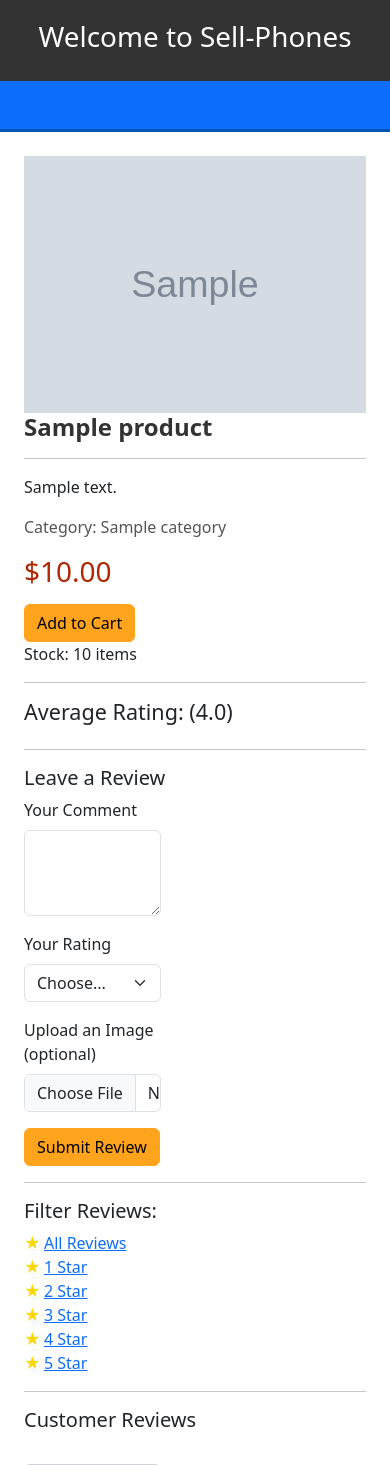
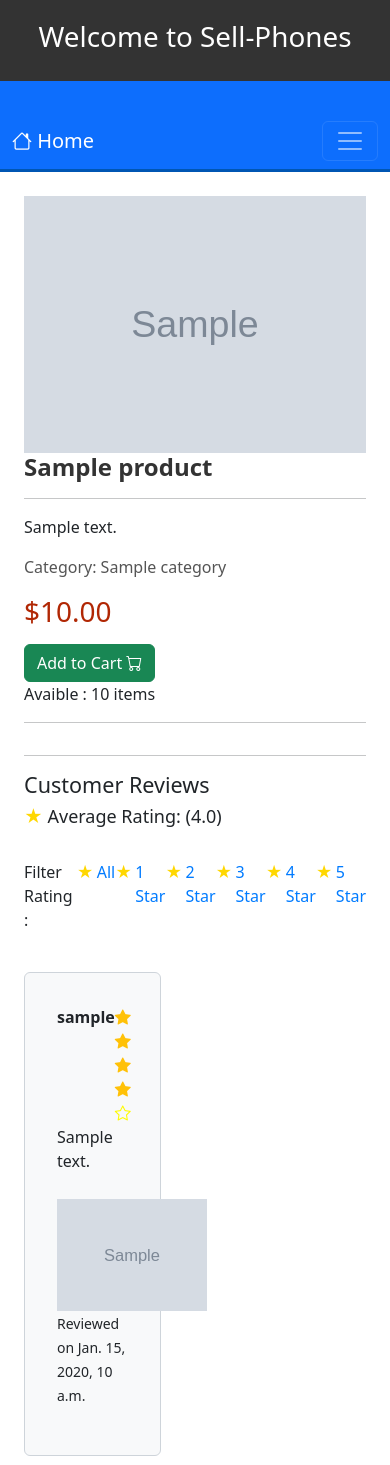
Before and after one commit to pehgamarra/e-commerce-django-mysql, a Django app: page /product/1/ in a window 390 px wide. Shown: the top 1465 px of the page. Run offline with Django 5.2, Linux system fonts and the light colour scheme; tables that the repository leaves empty hold one stand-in row (values such as "Sample post"); grey boxes marked "Sample" are stand-in pictures; some libraries are stand-ins or nearby versions.

Commit message:
some styles for cellphone and adjust on product details static

```diff
--- a/store/static/css/product_detail.css
+++ b/store/static/css/product_detail.css
@@ -70,11 +70,27 @@
     padding-left: 20px;
 }
 
+.star-list a {
+    text-decoration: none;
+    color: #007bff;
+}
+
 .star-list li:before {
     content: "★";
     color: gold;
     position: absolute;
     left: 0;
+}
+
+.Rating {
+    font-size: large;
+}
+
+.Rating::before {
+    content: "★";
+    color: gold;
+    position: inherit;
+    right: 0;
 }
 
 .review-form {
--- a/store/static/css/styles.css
+++ b/store/static/css/styles.css
@@ -75,7 +75,7 @@ footer p {
     height: auto;
     object-fit: cover;
 }
-
+/* Products page*/
 .product-list {
     display: flex;
     flex-wrap: wrap;
@@ -334,8 +334,6 @@ footer p {
     align-items: center;
 }
 
-
-
 .category-select {
     width: 50%;
     max-width: 150px;
@@ -400,4 +398,5 @@ footer p {
         padding: 8px 15px;
         font-size: 14px;
     }
+
 }
--- a/templates/store/base.html
+++ b/templates/store/base.html
@@ -18,13 +18,13 @@
     </header>
     <nav class="navbar navbar-expand-lg navbar-dark bg-primary">
         <div class="container">
+            <a class="navbar-brand" href="{% url 'home' %}"><i class="bi bi-house"></i> Home</a>
+            <!-- Botão de colapso -->
+            <button class="navbar-toggler" type="button" data-bs-toggle="collapse" data-bs-target="#navbarNav" aria-controls="navbarNav" aria-expanded="false" aria-label="Toggle navigation">
+                <span class="navbar-toggler-icon"></span>
+            </button>
             <div class="collapse navbar-collapse" id="navbarNav">
-                <ul class="navbar-nav ms-left">
-                    <li class="nav-item">
-                        <a class="nav-link" href="{% url 'home' %}">
-                            <i class="bi bi-house"></i> Home
-                        </a>
-                    </li>
+                <ul class="navbar-nav ms-auto">
                     <li class="nav-item">
                         <a class="nav-link" href="{% url 'product_list' %}">
                             <i class="bi bi-phone-flip"></i> Products
@@ -78,6 +78,7 @@
     <script src="https://ajax.googleapis.com/ajax/libs/jquery/3.6.0/jquery.min.js"></script>
     <script src="https://stackpath.bootstrapcdn.com/bootstrap/5.1.3/js/bootstrap.bundle.min.js"></script>
     <script src="https://cdn.jsdelivr.net/npm/@popperjs/core@2.11.6/dist/umd/popper.min.js"></script>
+    <script src="https://cdn.jsdelivr.net/npm/bootstrap@5.3.0/dist/js/bootstrap.bundle.min.js"></script>
     <script src="https://maxcdn.bootstrapcdn.com/bootstrap/5.3.0/js/bootstrap.min.js"></script>
 </body>
 </html>
--- a/templates/store/product_detail.html
+++ b/templates/store/product_detail.html
@@ -23,58 +23,31 @@
             <h3 class="product-price">${{ product.price }}</h3>
             <form method="post" action="{% url 'add_to_cart' product.id %}" class="mt-3">
                 {% csrf_token %}
-                <button type="submit" class="btn btn-warning" {% if product.stock == 0 %} style="background-color: gray; border-color: gray;" disabled {% endif %}>
-                    Add to Cart
+                <button type="submit" class="btn btn-success" {% if product.stock == 0 %} style="background-color: gray; border-color: gray;" disabled {% endif %}>
+                    Add to Cart <i class="bi bi-cart"></i>
                 </button>
             </form>
             <p class="product-stock">
-                Stock: {{ product.stock }} item{{ product.stock|pluralize }}
+                Avaible : {{ product.stock }} item{{ product.stock|pluralize }}
             </p>
             <hr>
-            <h4>
-                Average Rating: ({{ average_rating|floatformat:1 }})
-            </h4>
         </div>
     </div>
     <hr>
-
-    <h5>Leave a Review</h5>
-        <form method="post" action="{% url 'product_detail' product.id %}" enctype="multipart/form-data" class="review-form">
-            {% csrf_token %}
-            <div class="mb-3">
-                <label for="comment" class="form-label">Your Comment</label>
-                <textarea class="form-control" id="comment" name="comment" rows="3" required></textarea>
-            </div>
-            <div class="mb-3">
-                <label for="rating" class="form-label">Your Rating</label>
-                <select class="form-select" id="rating" name="rating" required>
-                    <option value="">Choose...</option>
-                    {% for star in stars %}
-                        <option value="{{ star }}">{{ star }} Star</option>
-                    {% endfor %}
-                </select>
-            </div>
-            <div class="mb-3">
-                <label for="image" class="form-label">Upload an Image (optional)</label>
-                <input type="file" class="form-control" id="image" name="image">
-            </div>
-            <button type="submit" class="btn btn-warning">Submit Review</button>
-        </form>
-        <hr>
+    <h4>Customer Reviews</h4>
+    <h3 class="Rating"> Average Rating: ({{ average_rating|floatformat:1 }}) </h3>
+    <div class="reviews-container">
 
         <div class="filter-stars">
-        <h5>Filter Reviews:</h5>
-        <ul class="star-list">
-            <li><a href="?">All Reviews</a></li>
+            <ul class="star-list d-flex">
+                Filter Rating :
+                <li><a href="?">All</a></li>
                 {% for star in stars %}
                     <li><a href="?stars={{ star }}">{{ star }} Star</a></li>
                 {% endfor %}
             </ul>
         </div>
-
-    <hr>
-    <h5>Customer Reviews</h5>
-    <div class="reviews-container">
+        <br>
         {% for review in reviews %}
             <div class="card mb-4 review-card">
                 <div class="card-body">
@@ -101,7 +74,29 @@
             <p>No reviews yet for this product.</p>
         {% endfor %}
     </div>
-
+    <hr>
+    <h5>Leave a Review</h5>
+        <form method="post" action="{% url 'product_detail' product.id %}" enctype="multipart/form-data" class="review-form">
+            {% csrf_token %}
+            <div class="mb-3">
+                <label for="comment" class="form-label">Your Comment</label>
+                <textarea class="form-control" id="comment" name="comment" rows="3" required></textarea>
+            </div>
+            <div class="mb-3">
+                <label for="rating" class="form-label">Your Rating</label>
+                <select class="form-select" id="rating" name="rating" required>
+                    <option value="">Choose...</option>
+                    {% for star in stars %}
+                        <option value="{{ star }}">{{ star }} Star</option>
+                    {% endfor %}
+                </select>
+            </div>
+            <div class="mb-3">
+                <label for="image" class="form-label">Upload an Image (optional)</label>
+                <input type="file" class="form-control" id="image" name="image">
+            </div>
+            <button type="submit" class="btn btn-warning">Submit Review</button>
+        </form>
 </div>
 
 {% endblock %}
--- a/templates/store/product_list.html
+++ b/templates/store/product_list.html
@@ -32,7 +32,9 @@
                     <p class="description">{{ product.description|slice:":100" }}{% if product.description|length > 100 %}...{% endif %}</p>
                     <form method="post" action="{% url 'add_to_cart' product.id %}">
                         {% csrf_token %}
-                        <button type="submit" class="add-to-cart-btn">Add to Cart</button>
+                        <button type="submit" class="btn btn-success" {% if product.stock == 0 %} style="background-color: gray; border-color: gray;" disabled {% endif %}>
+                            Add to Cart <i class="bi bi-cart"></i>
+                        </button>
                     </form>
                     <a href="{% url 'product_detail' product.id %}" class="view-details">View Details</a>
                 </div>
```
Lines whose indentation alone changed are shown as unchanged.
